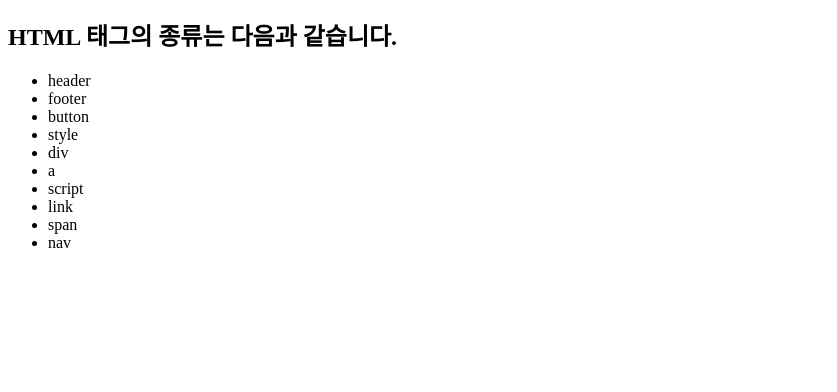
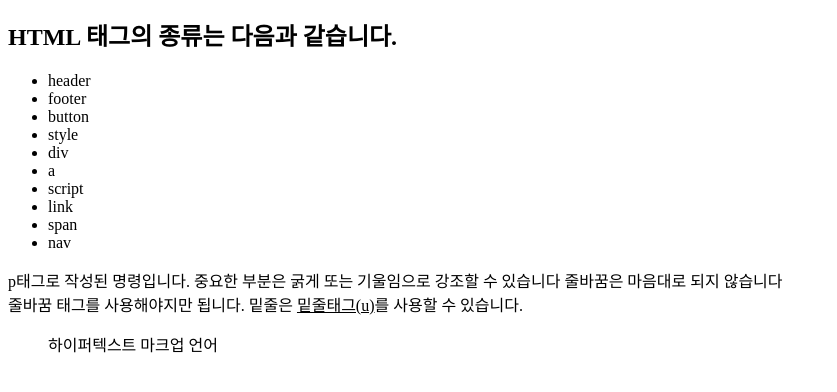
Before and after one commit to leejy23/HTML03, a plain HTML site: page index.html in a window 1280 px wide. Shown: the part 164-556 px from the top of the page, without its empty margins (0-837 px from the left). Drawn offline with Linux system fonts and the light colour scheme.

Commit message:
p태그 실습

```diff
--- a/index.html
+++ b/index.html
@@ -24,5 +24,11 @@
         <li>span</li>
         <li>nav</li>
     </ul>
+    <p>p태그로 작성된 명령입니다. 중요한 부분은 굵게 또는 기울임으로 강조할 수 있습니다
+        줄바꿈은 마음대로 되지 않습니다
+        <br> 줄바꿈 태그를 사용해야지만 됩니다.
+        밑줄은 <u>밑줄태그(u)</u>를 사용할 수 있습니다.
+    </p>
+    <blockquote cite="https://ko.wikipedia.org/wiki/HTML"><p>하이퍼텍스트 마크업 언어</p></blockquote>
 </body>
 </html>
```
